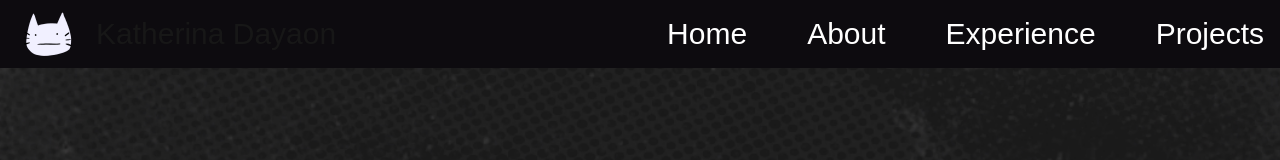
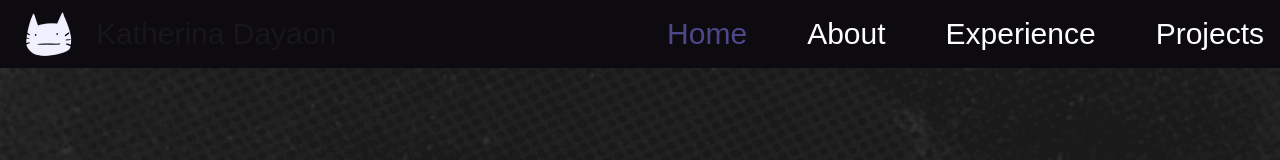
Before and after one commit to k4theriina/portfolio, a Next.js app in the folder portfolio/: page / in a window 1280 px wide. Shown: the top 160 px of the page. Built offline with nearby package versions, Linux system fonts and the light colour scheme; a web font is replaced by a local one.

Commit message:
added purple color functionality on page buttons

```diff
--- a/portfolio/components/PageButton.tsx
+++ b/portfolio/components/PageButton.tsx
@@ -8,6 +8,6 @@ export default function PageButton({ label }: { label: string }) {
     const isActive = pathname == toCompareWithPath || pathname == "/" && label == "Home";
 
     return (
-        <button className="hover:text-kat-purple cursor-pointer isActive ? text-kat-purple : text-white">{label}</button>
+        <button className={`hover:text-kat-purple cursor-pointer ${isActive ? "text-kat-purple" : "text-white"}`}>{label}</button>
     );
 }
```
